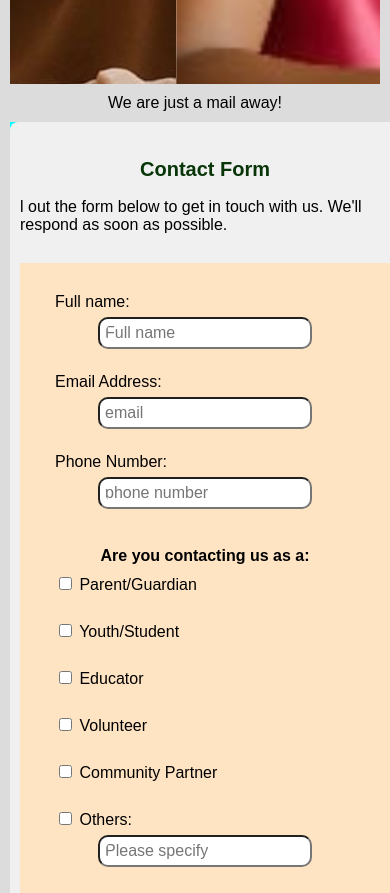
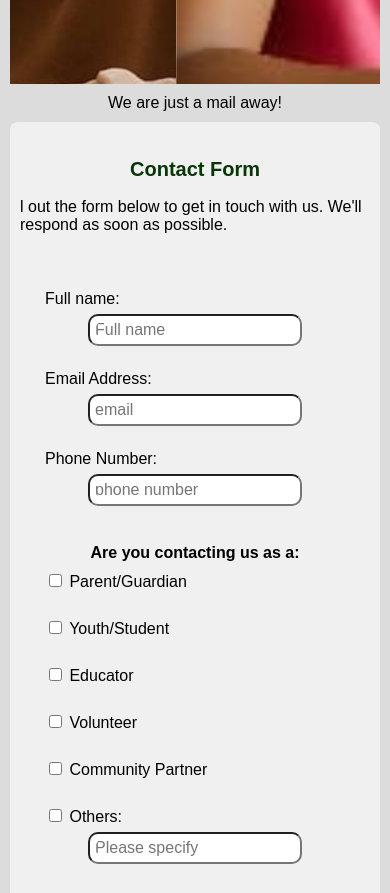
Before and after one commit to Babalola-Yusuf/STEMSASKB, a plain HTML site: page contact.html in a window 390 px wide. Shown: the part 760-1653 px from the top of the page. Drawn offline with Linux system fonts and the light colour scheme.

Commit message:
final responsiveness commit

```diff
--- a/style.css
+++ b/style.css
@@ -204,7 +204,6 @@ h1, h2{
     grid-template-columns: repeat(2, 1fr);
     gap: 20px;
     padding: 10px;
-    background-color: aqua;
   }
 
   .grid-item {
@@ -309,7 +308,7 @@ h1, h2{
     }
 
     section {
-      padding: 20px;
+      padding: 0px;
     }
 
     h1, h2 {
@@ -327,19 +326,15 @@ h1, h2{
       /* Make inputs and buttons take up most of the screen width */
       font-size: 16px;
     }
-    section{
-      background-color: yellow;
-      padding: 0px;
-    }
     form {
       padding: 5% 0;
-      background-color: bisque;
       font-size: 16px; /* Smaller font size for form elements */
     }
     .grid-item {
       padding: 10px;
       font-size: 16px; /* Smaller font size for grid items */
       width: 100%;
+      box-sizing: border-box;
 
     }
     h1, h2 {
```
